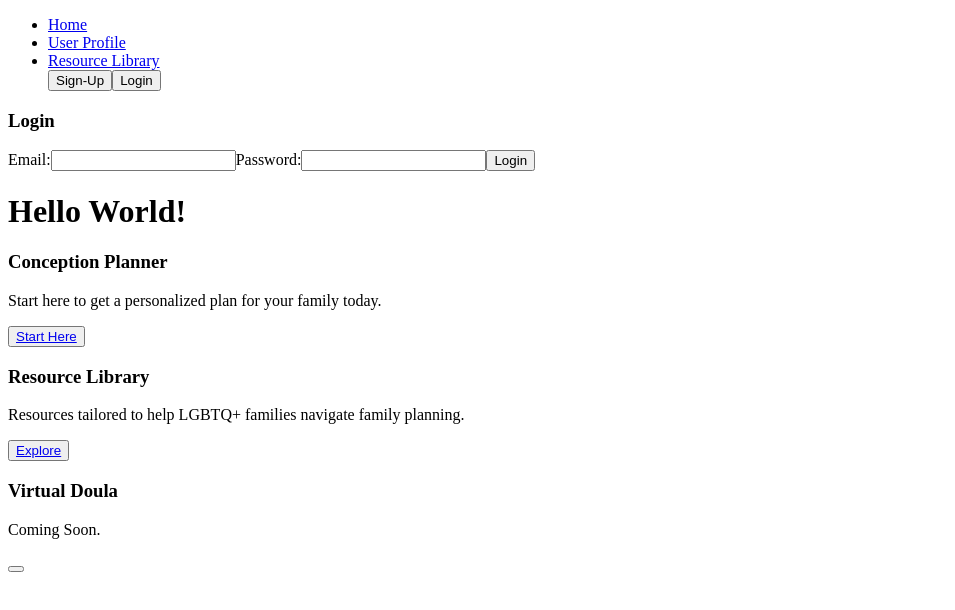
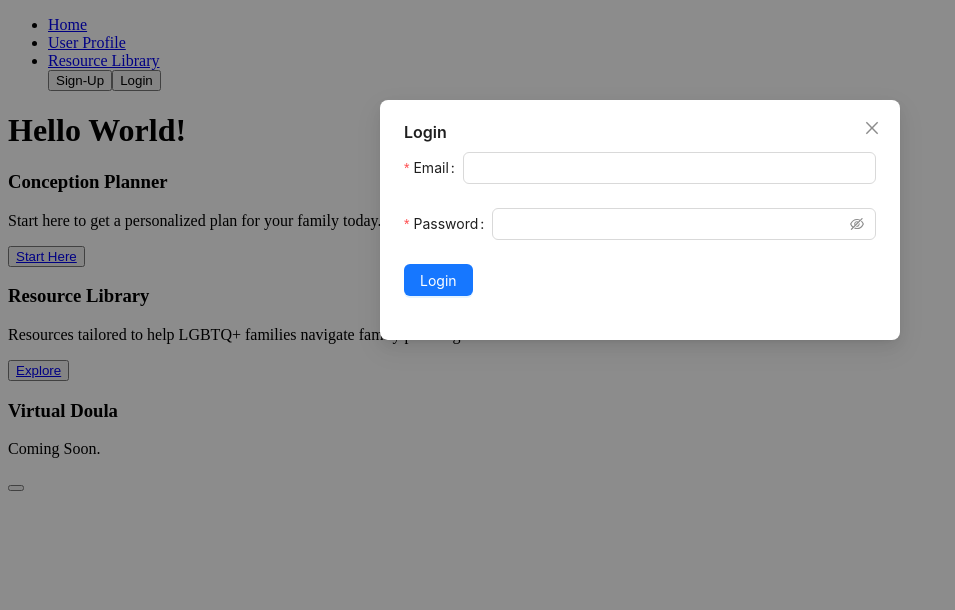
Before and after one commit to MBHunter88/queer_conceptions, a React (Vite) app in the folder client/: page / in a window 1280 px wide. Both pictures are taken after a click on the button "Login". Shown: the top 610 px of the page, without its empty margins (0-955 px from the left). Built offline with nearby package versions, Linux system fonts and the light colour scheme.

Commit message:
update LoginModal display and visibilty

```diff
--- a/client/src/components/LoginModal.jsx
+++ b/client/src/components/LoginModal.jsx
@@ -1,37 +1,35 @@
 import React, { useState } from 'react';
 import { useUser } from '../context/UserContext';
+import { useModal } from '../context/ModalContext';
+import { Button, Modal, Form, Input } from 'antd';
 
 
-//TODO: set modal visibility
+/* NOTE: 'Ant Design' form handles the input state with the onFinish attribute
+to pass values directly into handleLogin */
 
 const LoginModal = () => {
-  //state management
-  const [email, setEmail] = useState('');
-  const [password, setPassword] = useState('');
+//useContext for user and modal
   const { login } = useUser();
+  const {isLoginModalOpen, closeLoginModal} = useModal();
 
   // Log user in based on input
-  const handleLogin = async (e) => {
-    e.preventDefault();
-
+  const handleLogin = async (values) => {
     try {
       const response = await fetch('http://localhost:8080/users/login', {
         method: 'POST',
         headers: {
           'Content-Type': 'application/json',
         },
-        body: JSON.stringify({
-          email,
-          password,
-        }),
+        body: JSON.stringify(values),
       });
 
       const data = await response.json();
 
       if (response.ok) {
         console.log('Login successful:', data);
-        // Save user data to context
+        // Save user data and modal state to context
         login(data.user);
+        closeLoginModal()
       } else {
         console.error('Login failed:', data.message);
       }
@@ -41,30 +39,46 @@ const LoginModal = () => {
   };
 
   return (
-    <div className="modal">
-      <div className="modal-content">
-        <h3>Login</h3>
-        <form onSubmit={handleLogin}>
-          <label>Email:</label>
-          <input
-            type="email"
-            name="email"
-            value={email}
-            onChange={(e) => setEmail(e.target.value)}
-            required
-          />
-          <label>Password:</label>
-          <input
-            type="password"
-            name="password"
-            value={password}
-            onChange={(e) => setPassword(e.target.value)}
-            required
-          />
-          <button type="submit">Login</button>
-        </form>
-      </div>
-    </div>
+    <Modal
+      title="Login"
+      open={isLoginModalOpen}
+      onCancel={closeLoginModal}
+      footer={null}
+    >
+      <Form onFinish={handleLogin}>
+        <Form.Item
+          label="Email"
+          name="email"
+          rules={[
+            {
+              required: true,
+              message: 'Please input your email!',
+              type: 'email',
+            },
+          ]}
+        >
+          <Input />
+        </Form.Item>
+        <Form.Item
+          label="Password"
+          name="password"
+          rules={[
+            {
+              required: true,
+              message: 'Please input your password!',
+            },
+          ]}
+        >
+          <Input.Password />
+        </Form.Item>
+
+        <Form.Item>
+          <Button type="primary" htmlType="submit">
+            Login
+          </Button>
+        </Form.Item>
+      </Form>
+    </Modal>
   );
 };
 
```
